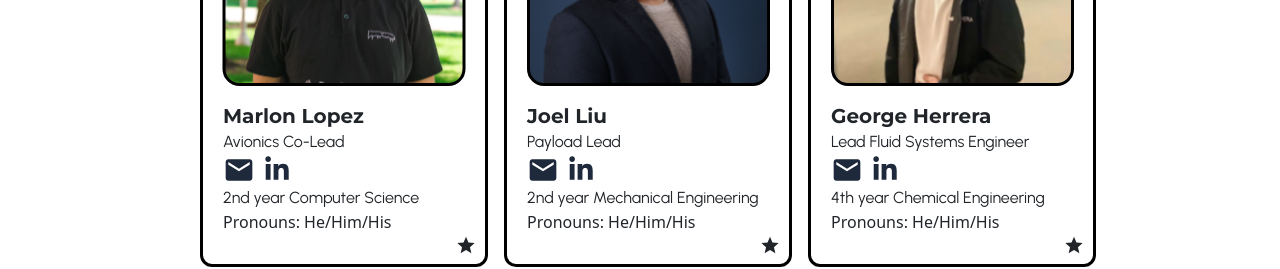
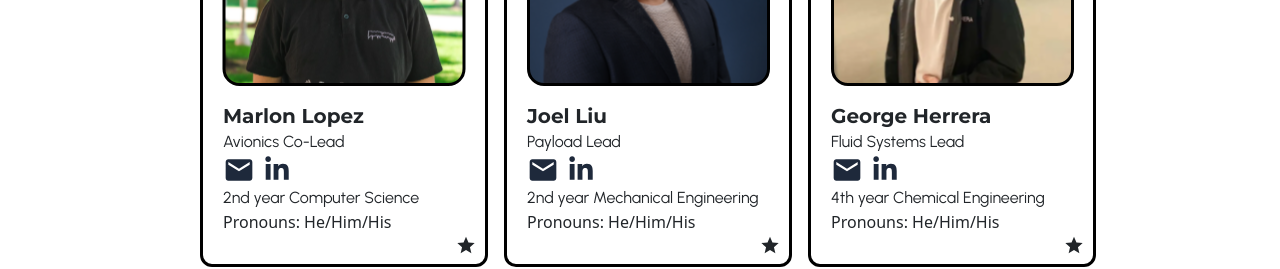
Before and after one commit to acm-ucr/hsp-website, a Next.js app: page /board in a window 1280 px wide. Shown: the part 2000-2269 px from the top of the page. Built offline with nearby package versions, Linux system fonts and the light colour scheme.

Commit message:
added linked in / email data, changed Herrera's title

```diff
--- a/src/data/Board.js
+++ b/src/data/Board.js
@@ -14,13 +14,13 @@ export const BOARD = [
   [
     {
       name: "Javen Dosanjh",
-      email: "-",
+      email: "jdosa001@ucr.edu",
       title: "Chief Engineer, Operations President",
       image: Javen,
       year: "4th year",
       major: "Mechanical Engineering",
       pronouns: "He/Him/His",
-      linkedin: "linkedin.com",
+      linkedin: "https://www.linkedin.com/in/javendosanjh/",
     },
     {
       name: "Jordy Hendra",
@@ -30,17 +30,17 @@ export const BOARD = [
       year: "2nd year",
       major: "Mechanical Engineering",
       pronouns: "He/Him/His",
-      linkedin: "linkedin.com",
+      linkedin: "https://www.linkedin.com/in/jordy-hendra/",
     },
     {
       name: "Lawrence Aboukhalil",
-      email: "-",
+      email: "labou003@ucr.edu",
       title: "Systems Engineering Lead",
       image: Lawrence,
       year: "4th year",
       major: "Chemical Engineering",
       pronouns: "He/Him/His",
-      linkedin: "linkedin.com",
+      linkedin: "https://www.linkedin.com/in/lawrence-aboukhalil-16b358267/",
     },
     {
       name: "Uma Akundi",
@@ -56,23 +56,23 @@ export const BOARD = [
   [
     {
       name: "Alan Li",
-      email: "-@ucr.edu",
+      email: "ali184@ucr.edu",
       title: "Structure Team Lead",
       image: Alan,
       year: "2nd year",
       major: "Mechanical Engineering",
       pronouns: "He/Him/His",
-      linkedin: "linkedin.com",
+      linkedin: "https://www.linkedin.com/in/alan-li-4161301b9/",
     },
     {
       name: "Khulan Bayarsaikhan",
-      email: "-@ucr.edu",
+      email: "kbaya003@ucr.edu",
       title: "Combustion Devices Team Lead",
       image: Khulan,
       year: "2nd year",
       major: "Mechanical Engineering",
       pronouns: "She/Her/Hers",
-      linkedin: "linkedin.com",
+      linkedin: "https://www.linkedin.com/in/khulan-b-7a3a48256/",
     },
     {
       name: "Theopolis Armstrong",
@@ -82,47 +82,47 @@ export const BOARD = [
       year: "2nd year",
       major: "Computer Science",
       pronouns: "They/Them/Theirs",
-      linkedin: "linkedin.com",
+      linkedin: "https://www.linkedin.com/in/theopolis-armstrong-iii/",
     },
     {
       name: "Marlon Lopez",
-      email: "rfair008@ucr.edu",
+      email: "mar1on.lop3z1@gmail.com",
       title: "Avionics Co-Lead",
       image: Marlon,
       year: "2nd year",
       major: "Computer Science",
       pronouns: "He/Him/His",
-      linkedin: "linkedin.com",
+      linkedin: "https://www.linkedin.com/in/marlon-lopez-0a4b62298/",
     },
     {
       name: "Joel Liu",
-      email: "rfair008@ucr.edu",
+      email: "jliu652@ucr.edu",
       title: "Payload Lead",
       image: Joel,
       year: "2nd year",
       major: "Mechanical Engineering",
       pronouns: "He/Him/His",
-      linkedin: "linkedin.com",
+      linkedin: "https://www.linkedin.com/in/joel-liu-a896ba253/",
     },
     {
       name: "George Herrera",
       email: "gherr026@ucr.edu",
-      title: "Lead Fluid Systems Engineer",
+      title: "Fluid Systems Lead",
       image: George,
       year: "4th year",
       major: "Chemical Engineering",
       pronouns: "He/Him/His",
-      linkedin: "linkedin.com",
+      linkedin: "https://www.linkedin.com/in/gherrera0007/",
     },
     {
       name: "Mehmet Aydin Aktas",
-      email: "rfair008@ucr.edu",
+      email: "makta003@ucr.edu",
       title: "Recovery Team Lead",
       image: Mehmet,
       year: "3rd year",
       major: "Mechanical Engineering",
       pronouns: "He/Him/His",
-      linkedin: "linkedin.com",
+      linkedin: "https://www.linkedin.com/in/mehmet-a-aktas/",
     },
   ],
 ];
```
